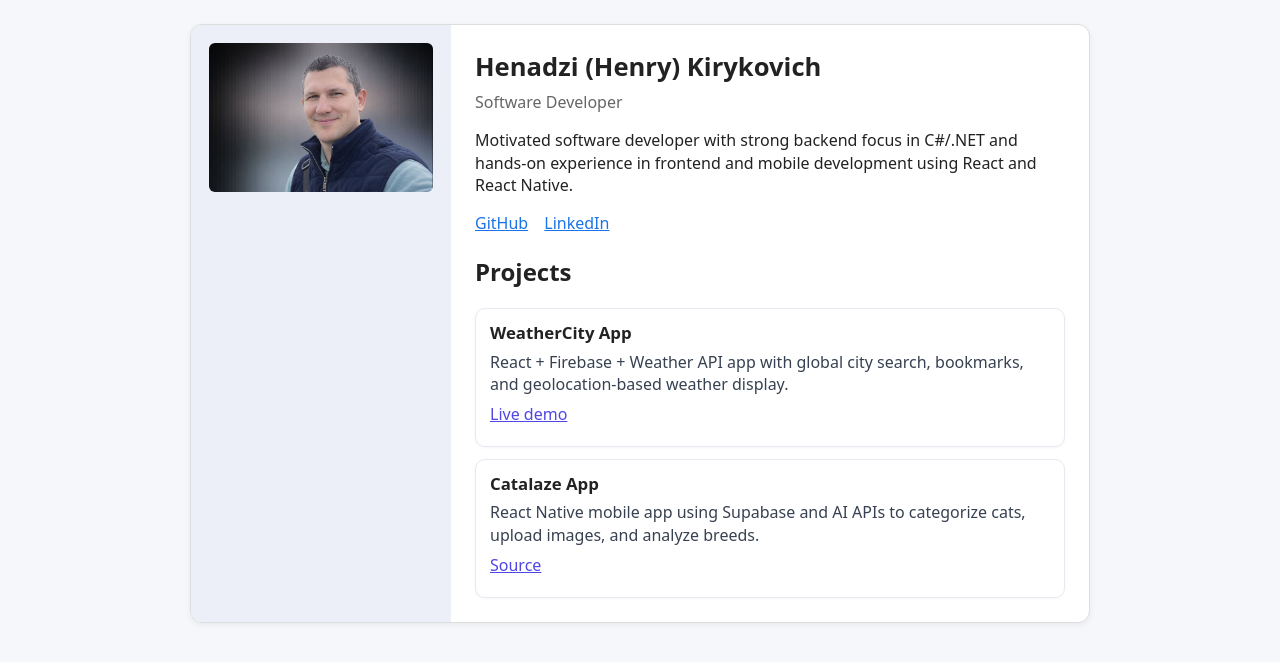
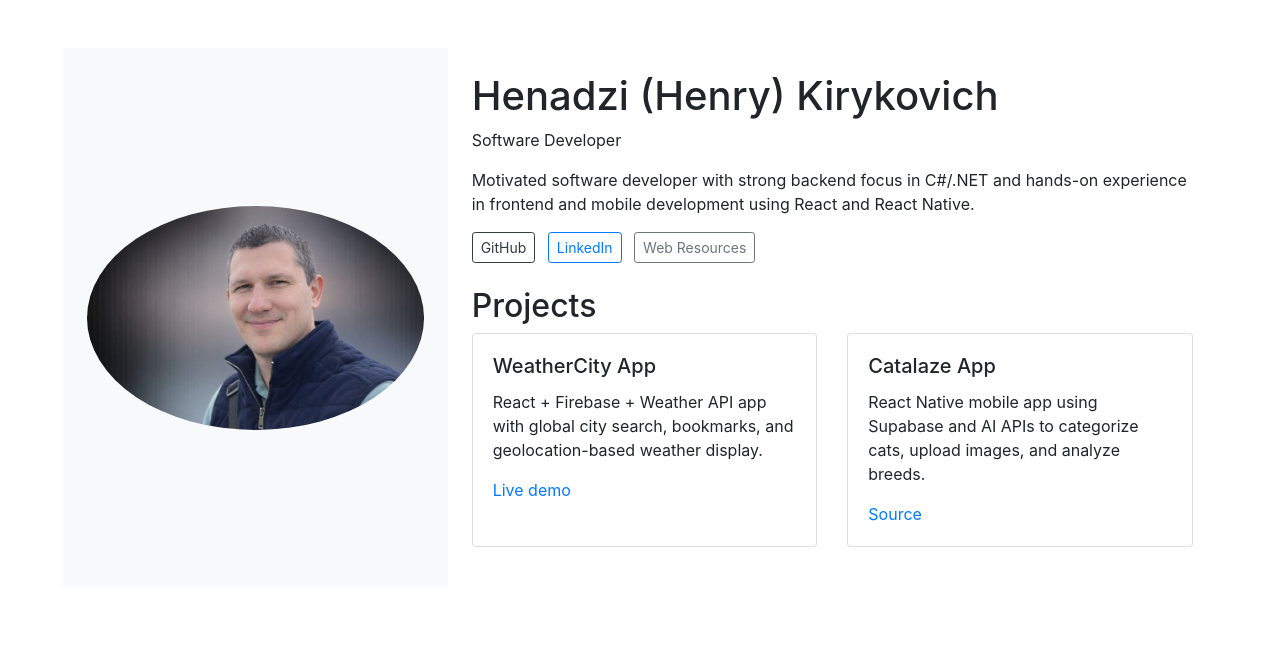
Before and after one commit to HenryKirykovich/DEV320, a plain HTML site: page index.html in a window 1280 px wide. Drawn offline with nearby package versions, Linux system fonts and the light colour scheme.

Commit message:
Add Web Resources page and link from index

```diff
--- a/css/style.css
+++ b/css/style.css
@@ -9,22 +9,37 @@ body {
 	background: #f6f7fb;
 }
 
-.page {
-    display: flex;
-     justify-content: center;
-    padding: 24px;
-     }
+body {
+	font-family: system-ui, -apple-system, 'Segoe UI', Roboto, 'Helvetica Neue', Arial;
+	margin: 0;
+	padding: 0;
+	background: #ffffff;
+	color: #222;
+}
 
-.card {
-	display: flex;
-	width: 100%;
-	max-width: 900px;
-	background: #fff;
-	border: 1px solid #ddd;
-	border-radius: 12px;
-	overflow: hidden;
-	box-shadow: 0 2px 6px rgba(0,0,0,0.06);
+/* Avatar sizing and spacing */
+.avatar {
+	width: 160px;
+	height: 160px;
+	object-fit: cover;
 }
+
+@media (min-width: 768px) {
+	.avatar { width: 220px; height: 220px; }
+}
+
+/* Small visual tweaks for right column */
+#name { font-weight:700; }
+#tagline { color: #6c757d; margin-bottom: .75rem; }
+#pitch { margin-bottom: 1rem; }
+
+/* Add extra space under the photo on small screens to avoid overlap */
+@media (max-width: 767.98px) {
+	.row.no-gutters > .col-12.col-md-4 {
+		padding-bottom: 1.5rem;
+	}
+}
+
 
 .left {
 	flex: 0 0 260px;
@@ -74,7 +89,7 @@ body {
 
 /* Responsive: stack columns on narrower screens */
 @media (max-width: 700px) {
-	.card { flex-direction: column; }
+	.profile-card { flex-direction: column; }
 	.left { flex: 0 0 auto; padding: 12px; }
 	.avatar { max-width: 250px; max-height: 250px; width: 100%; height: auto; }
 	.right { padding: 16px; }
--- a/index.html
+++ b/index.html
@@ -6,24 +6,21 @@
   <title>Henadzi (Henry) Kirykovich</title>
 
   <!-- External CSS only (required by assignment) -->
-  <link rel="stylesheet" href="./css/style.css" />
+  <link rel="stylesheet" href="https://maxcdn.bootstrapcdn.com/bootstrap/4.0.0/css/bootstrap.min.css">
+  <!-- <link rel="stylesheet" href="css/style.css"> -->
+
 </head>
 
 <body>
-  <div class="page">
-    <div class="card">
-
-        <!-- LEFT: PHOTO -->
-        <div class="left">
-        <img
-          class="avatar"
-          src="./img/2.png"
-          alt="Henadzi Kirykovich profile photo"
-        />
+  <div class="container-fluid">
+    <div class="row p-5 no-gutters">
+      <!-- LEFT: PHOTO (full height on md+) -->
+      <div class="col-12 col-md-4 bg-light d-flex align-items-center justify-content-center pb-4 pb-md-0 " style="min-height: 40vh;">
+        <img class="avatar img-fluid rounded-circle p-4" src="./img/2.png" alt="Henadzi Kirykovich profile photo">
       </div>
 
       <!-- RIGHT: CONTENT -->
-      <div class="right">
+      <div class="col-12 col-md-8 p-4">
         <h1 id="name">Henadzi (Henry) Kirykovich</h1>
         <p id="tagline">Software Developer</p>
 
@@ -32,30 +29,41 @@
           in frontend and mobile development using React and React Native.
         </p>
 
-        <div class="links">
-          <a id="github" href="https://github.com/HenryKirykovich/" target="_blank" rel="noreferrer">GitHub</a>
-          <a id="linkedin" href="https://www.linkedin.com/in/henadzi-kirykovich-592846258/" target="_blank" rel="noreferrer">LinkedIn</a>
+        <div class="mb-3">
+          <a id="github" class="btn btn-outline-dark btn-sm mr-2" href="https://github.com/HenryKirykovich/" target="_blank" rel="noreferrer">GitHub</a>
+          <a id="linkedin" class="btn btn-outline-primary btn-sm" href="https://www.linkedin.com/in/henadzi-kirykovich-592846258/" target="_blank" rel="noreferrer">LinkedIn</a>
+          <a id="webresources" class="btn btn-outline-secondary btn-sm ml-2" href="html/webresources.html">Web Resources</a>
         </div>
 
-        <h2>Projects</h2>
-        <div id="projects" class="projects">
-          <div class="project-card">
-              <h3>WeatherCity App</h3>
-            <p>React + Firebase + Weather API app with global city search, bookmarks, and geolocation-based weather display.</p>
-            <p><a href="https://templix.tech/" target="_blank" rel="noreferrer">Live demo</a></p>
+        <h2 class="mt-4">Projects</h2>
+        <div id="projects" class="row">
+          <div class="col-12 col-lg-6 mb-3">
+            <div class="card h-100">
+              <div class="card-body">
+                <h5 class="card-title">WeatherCity App</h5>
+                <p class="card-text">React + Firebase + Weather API app with global city search, bookmarks, and geolocation-based weather display.</p>
+                <a class="card-link" href="https://templix.tech/" target="_blank" rel="noreferrer">Live demo</a>
+              </div>
+            </div>
           </div>
 
-          <div class="project-card">
-            <h3>Catalaze App</h3>
-            <p>React Native mobile app using Supabase and AI APIs to categorize cats, upload images, and analyze breeds.</p>
-            <p><a href="https://github.com/HenryKirykovich/" target="_blank" rel="noreferrer">Source</a></p>
+          <div class="col-12 col-lg-6 mb-3">
+            <div class="card h-100">
+              <div class="card-body">
+                <h5 class="card-title">Catalaze App</h5>
+                <p class="card-text">React Native mobile app using Supabase and AI APIs to categorize cats, upload images, and analyze breeds.</p>
+                <a class="card-link" href="https://github.com/HenryKirykovich/" target="_blank" rel="noreferrer">Source</a>
+              </div>
+            </div>
           </div>
         </div>
       </div>
-
     </div>
   </div>
 
-  <!-- Page is static for the assignment (no JS required). -->
+  <!-- JS: jQuery, Popper, Bootstrap (Bootstrap 4 requires jQuery & Popper) -->
+  <script src="https://code.jquery.com/jquery-3.2.1.slim.min.js"></script>
+  <script src="https://cdnjs.cloudflare.com/ajax/libs/popper.js/1.12.9/umd/popper.min.js"></script>
+  <script src="https://maxcdn.bootstrapcdn.com/bootstrap/4.0.0/js/bootstrap.min.js"></script>
 </body>
 </html>
```
Also changed, not shown: html/webresources.html (added, +56 -0 lines).
